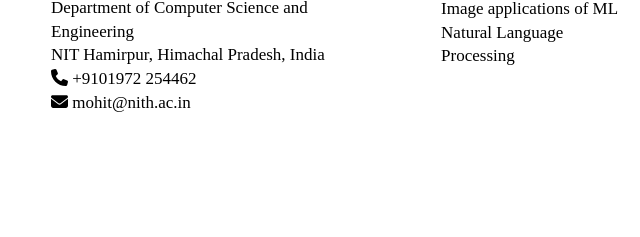
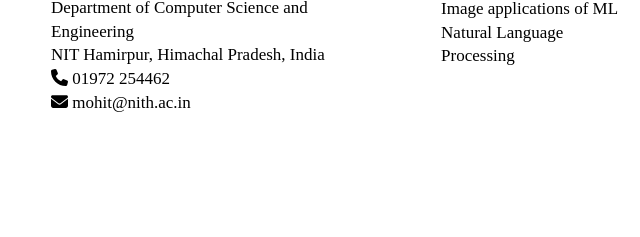
Before and after one commit to Aakarsh029/Portfolio, a plain HTML site: page index.html in a window 1280 px wide. Shown: the part 194-431 px from the top of the page, 444-1084 px from the left. Drawn offline with Linux system fonts and the light colour scheme.

Commit message:
update!!!

```diff
--- a/index.html
+++ b/index.html
@@ -79,7 +79,7 @@
                     NIT Hamirpur, Himachal Pradesh, India <br>
                     <div class="contact__phone">
                         <i class="fa-solid fa-phone"></i>
-                        +9101972 254462
+                        01972 254462
                     </div>
                     <div class="contact__email">
                         <i class="fa-solid fa-envelope"></i>
```
